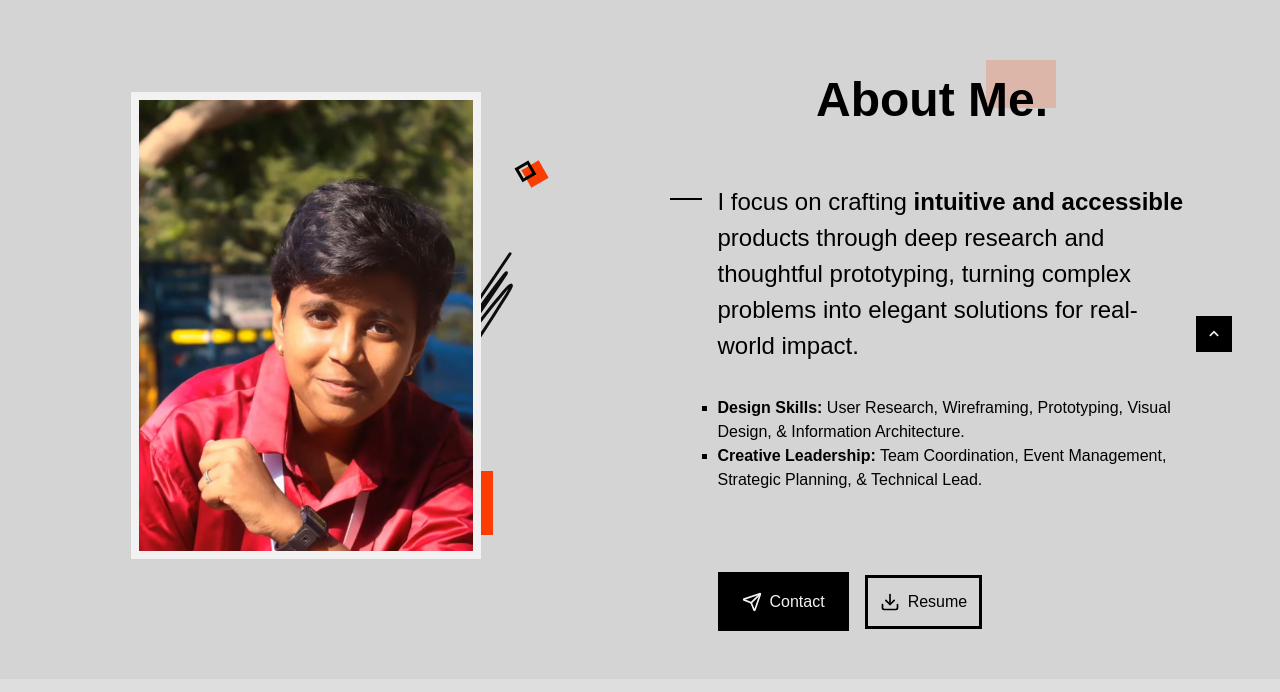
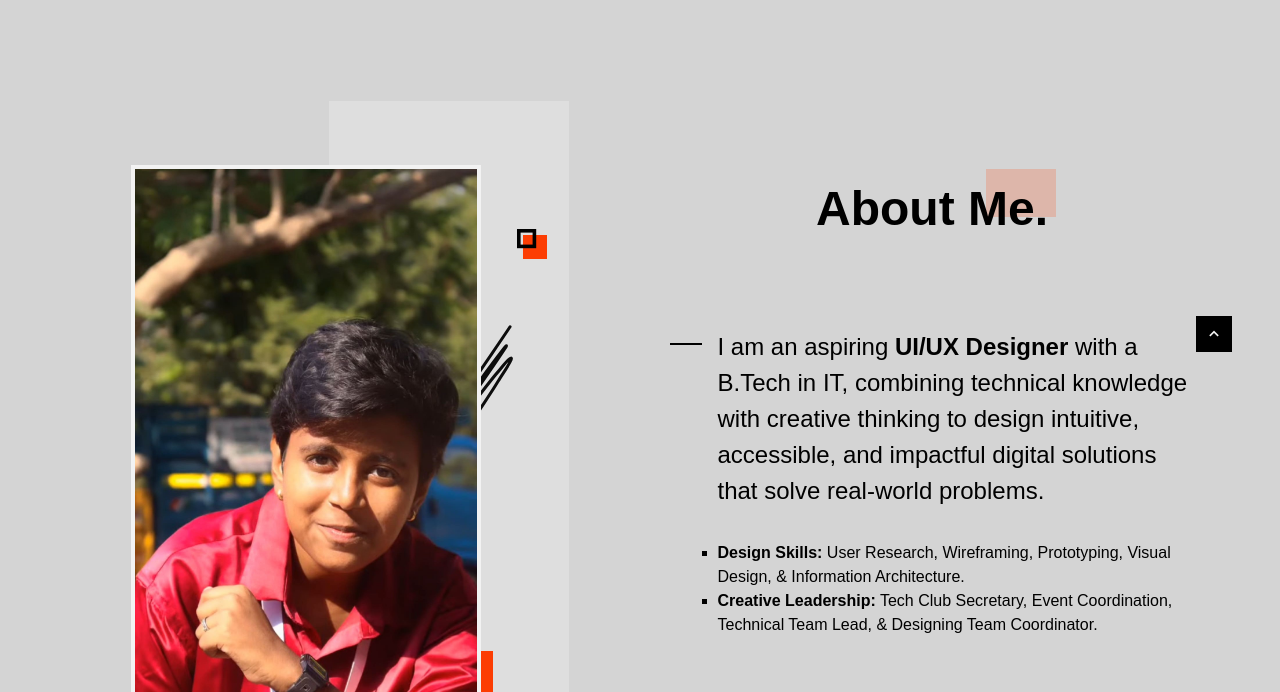
Before and after one commit to Dev-Madhan/yuvashree-portfolio, a Next.js app: page / in a window 1280 px wide. Shown: the part 848-1540 px from the top of the page. Built offline with nearby package versions, Linux system fonts and the light colour scheme; a web font is replaced by a local one.

Commit message:
v1 - Image issue fixed.

```diff
--- a/src/app/globals.css
+++ b/src/app/globals.css
@@ -285,7 +285,8 @@ body.dark-theme{
   width: 20px;
   height: 20px;
   background-color: var(--first-color);
-  transform: rotate(-30deg)!important;
+  transform: rotate(45deg);
+  z-index: 10;
 }
 
 .geometric-box::after {
@@ -482,7 +483,6 @@ body.dark-theme{
 .home-img {
   position: relative;
   z-index: 10;
-  aspect-ratio: 1 / 1;
   object-fit: cover;
 }
 
@@ -667,32 +667,32 @@ body.dark-theme{
 
 .about-image {
   width: 220px;
+  position: relative;
+  z-index: 1;
 }
 
 .about-img {
   position: relative;
   border: 4px solid var(--white-color);
-  z-index: 1;
-  aspect-ratio: 3 / 4;
-  object-fit: cover;
+  z-index: 5;
 }
 
 .about-shadow,
 .about-line,
 .about-box {
   position: absolute;
+  z-index: 1;
 }
 
 .about-shadow {
-  width: 100%;
-  height: 100%;
+  width: 150px;
+  height: 385px;
   background-color: var(--body-color);
   top: -2.5rem;
   right: -3.5rem;
   border-bottom: 4px solid var(--first-color);
-  border-left: 4px solid var(--first-color);
-  z-index: -1;
   transition: background-color 0.4s;
+  z-index: 1;
 }
 
 .about-profile .geometric-box {
@@ -709,11 +709,12 @@ body.dark-theme{
 }
 
 .about-box {
-  width: 40px;
-  height: 40px;
+  width: 32px;
+  height: 80px;
   background-color: var(--first-color);
   right: -0.5rem;
-  bottom: 1.5rem;
+  bottom: 0.5rem;
+  z-index: 1;
 }
 
 .about-info {
@@ -1598,16 +1599,15 @@ body.dark-theme{
   }
 
   .about-img{
-    border: 8px solid var(--white-color);
+    border: 4px solid var(--white-color);
   }
 
   .about-shadow{
-    width: 100%;
-    height: 100%;
+    width: 240px;
+    height: 715px;
     top: -4rem;
     right: -5.5rem;
     border-bottom: 6px solid var(--first-color);
-    border-left: 6px solid var(--first-color);
   }
 
   .about-profile .geometric-box{
@@ -1622,9 +1622,10 @@ body.dark-theme{
   }
 
   .about-box{
-    width: 64px;
-    height: 64px;
+    width: 40px;
+    height: 100px;
     right: -0.75rem;
+    bottom: 1.5rem;
   }
 
   .about-container{
--- a/src/components/About.tsx
+++ b/src/components/About.tsx
@@ -69,9 +69,9 @@ const About = () => {
                     variants={fadeInMask}
                 >
                     <p className="about-description">
-                        I focus on crafting <b>intuitive and accessible</b> products through
-                        deep research and thoughtful prototyping, turning complex problems
-                        into elegant solutions for real-world impact.
+                        I am an aspiring <b>UI/UX Designer</b> with a B.Tech in IT, combining technical knowledge
+                        with creative thinking to design intuitive, accessible, and impactful digital solutions
+                        that solve real-world problems.
                     </p>
 
                     <ul className="about-list">
@@ -80,8 +80,8 @@ const About = () => {
                             Prototyping, Visual Design, & Information Architecture.
                         </li>
                         <li className="about-item">
-                            <b>Creative Leadership:</b> Team Coordination, Event
-                            Management, Strategic Planning, & Technical Lead.
+                            <b>Creative Leadership:</b> Tech Club Secretary, Event
+                            Coordination, Technical Team Lead, & Designing Team Coordinator.
                         </li>
                     </ul>
 
```
